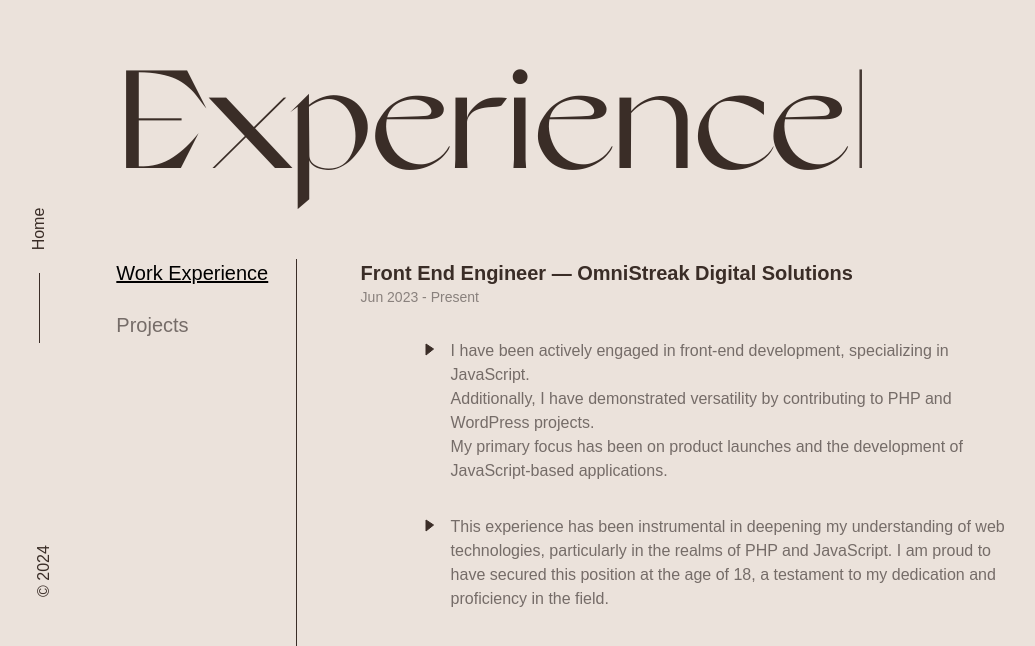
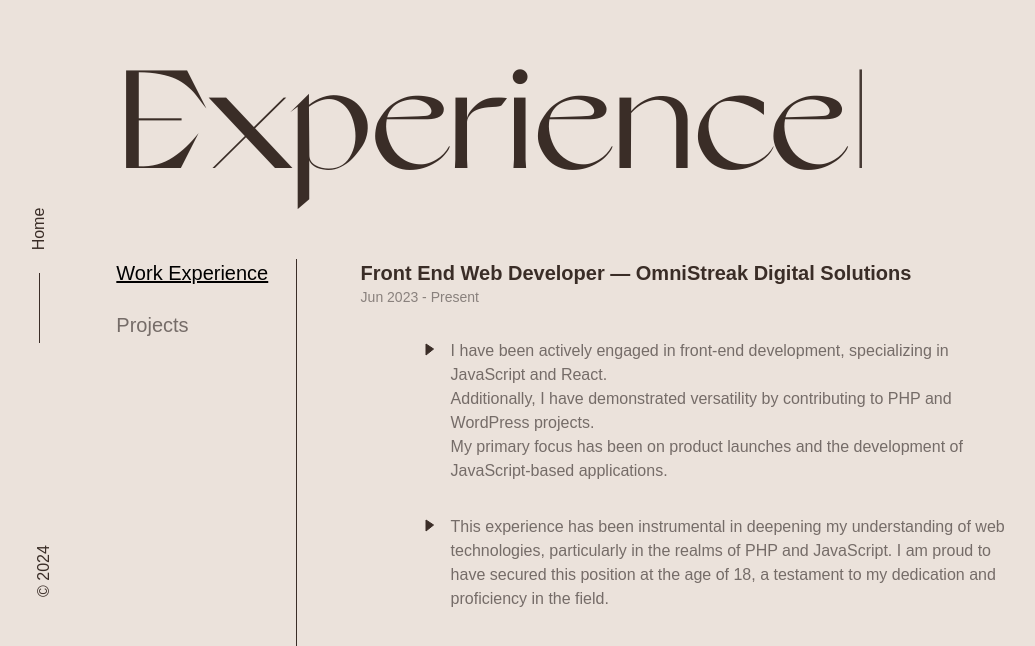
Before and after one commit to DamirPavlik/Portfolio, a React (Vite) app: page /experience in a window 1280 px wide. Shown: the top 646 px of the page, without its empty margins (32-1067 px from the left). Built offline with nearby package versions, Linux system fonts and the light colour scheme.

Commit message:
chore: update experience

```diff
--- a/src/pages/Experience/ExperienceTabsContent.tsx
+++ b/src/pages/Experience/ExperienceTabsContent.tsx
@@ -23,14 +23,14 @@ const ExperienceTabsContent: React.FC<ExperienceTabsContentProps> = ({
         className={`${activeTab === 1 ? "" : "hidden"} lg:ml-16`}
       >
         <h4 className="text-xl text-brown mb-0 font-semibold">
-          Front End Engineer — OmniStreak Digital Solutions
+          Front End Web Developer — OmniStreak Digital Solutions
         </h4>
         <p className="text-silver text-sm lg:mb-0 mb-4">Jun 2023 - Present</p>
         <ul className="lg:mt-8 lg:ml-16">
           <li className="flex text-gray lg:text-base text-sm lg:mb-8 mb-5">
             <ReactSVG src="triangle.svg" className="mr-4 mt-1" />I have been
             actively engaged in front-end development, specializing in
-            JavaScript. <br className="lg:block hidden" />
+            JavaScript and React. <br className="lg:block hidden" />
             Additionally, I have demonstrated versatility by contributing to PHP
             and WordPress projects. <br className="lg:block hidden" /> My
             primary focus has been on product launches and the development of
@@ -123,7 +123,7 @@ const ExperienceTabsContent: React.FC<ExperienceTabsContentProps> = ({
           </div>
         </div>
 
-        <div>
+        {/* <div>
           <h4 className="text-xl text-brown mb-0 font-semibold">Budjelar</h4>
           <p className="text-silver text-sm">UI/UX Design</p>
           <ul className="lg:mt-8 mt-4 lg:ml-16">
@@ -151,7 +151,7 @@ const ExperienceTabsContent: React.FC<ExperienceTabsContentProps> = ({
               <img src="/figma.png" alt="" className="mr-1 w-8" />
             </a>
           </div>
-        </div>
+        </div> */}
       </motion.div>
     </div>
   );
--- a/src/pages/Home/Hero.tsx
+++ b/src/pages/Home/Hero.tsx
@@ -19,7 +19,7 @@ const Hero = () => {
         <h1 className="text-xl font-medium tracking-wider">Damir Pavlik</h1>
         <div className="my-8">
           <p className="lg:text-base text-sm text-gray mb-2">
-            Front End Web Developer / UI UX Designer
+            Front End Web Developer
           </p>
           <p className="lg:text-base text-sm text-gray">
             {/* Transforming Visions into Engaging Digital Experiences */}
```
